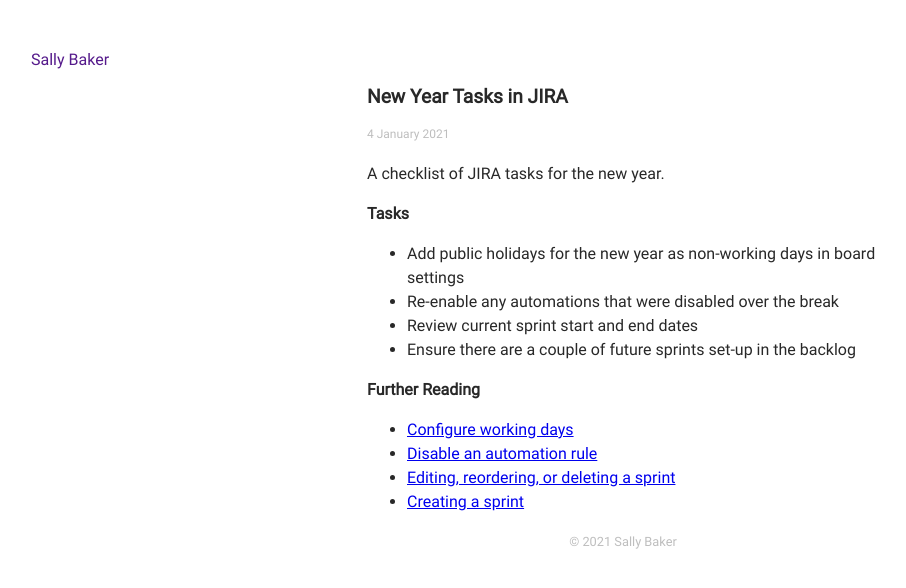
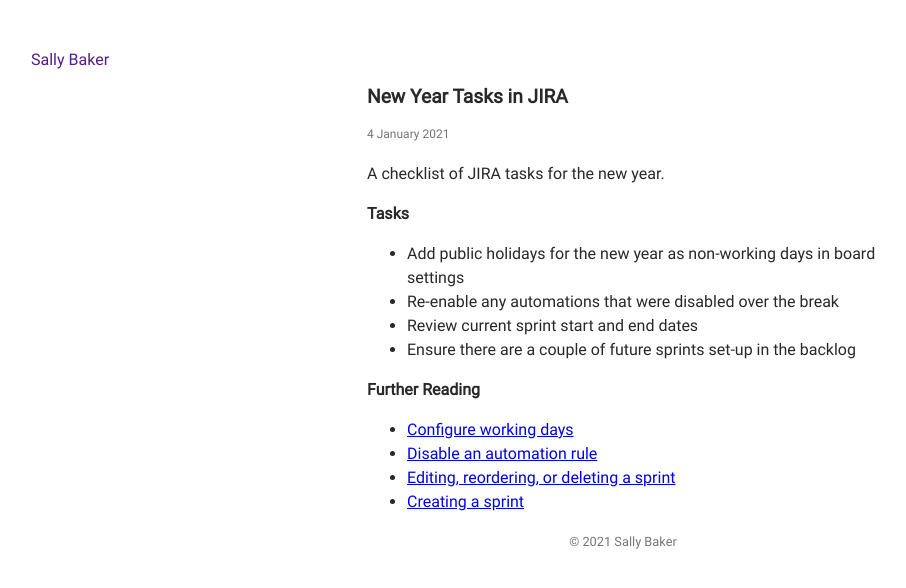
Before and after one commit to sallybaker/sallybaker.github.io, a Jekyll site: the page built from _posts/2021-01-04-jira-new-year-housekeeping.md, in a window 1280 px wide. Shown: the top 588 px of the page, without its empty margins (17-923 px from the left). Built offline with Jekyll 4.4.1, drawn with Linux system fonts in a browser that asks for light colours.

Commit message:
update p.meta and .copyright color for contrast

```diff
--- a/assets/css/style.scss
+++ b/assets/css/style.scss
@@ -20,7 +20,7 @@
   padding: 0;
 }
 p.meta {
-  color: #bebebe;
+  color: #757575;
   font-size: 0.75em;
 }
 .title a {
@@ -41,7 +41,7 @@
   max-width: 32em;
 }
 .copyright {
-  color: #bebebe;
+  color: #757575;
   font-size:0.8rem;
 }
 .centre {
```
